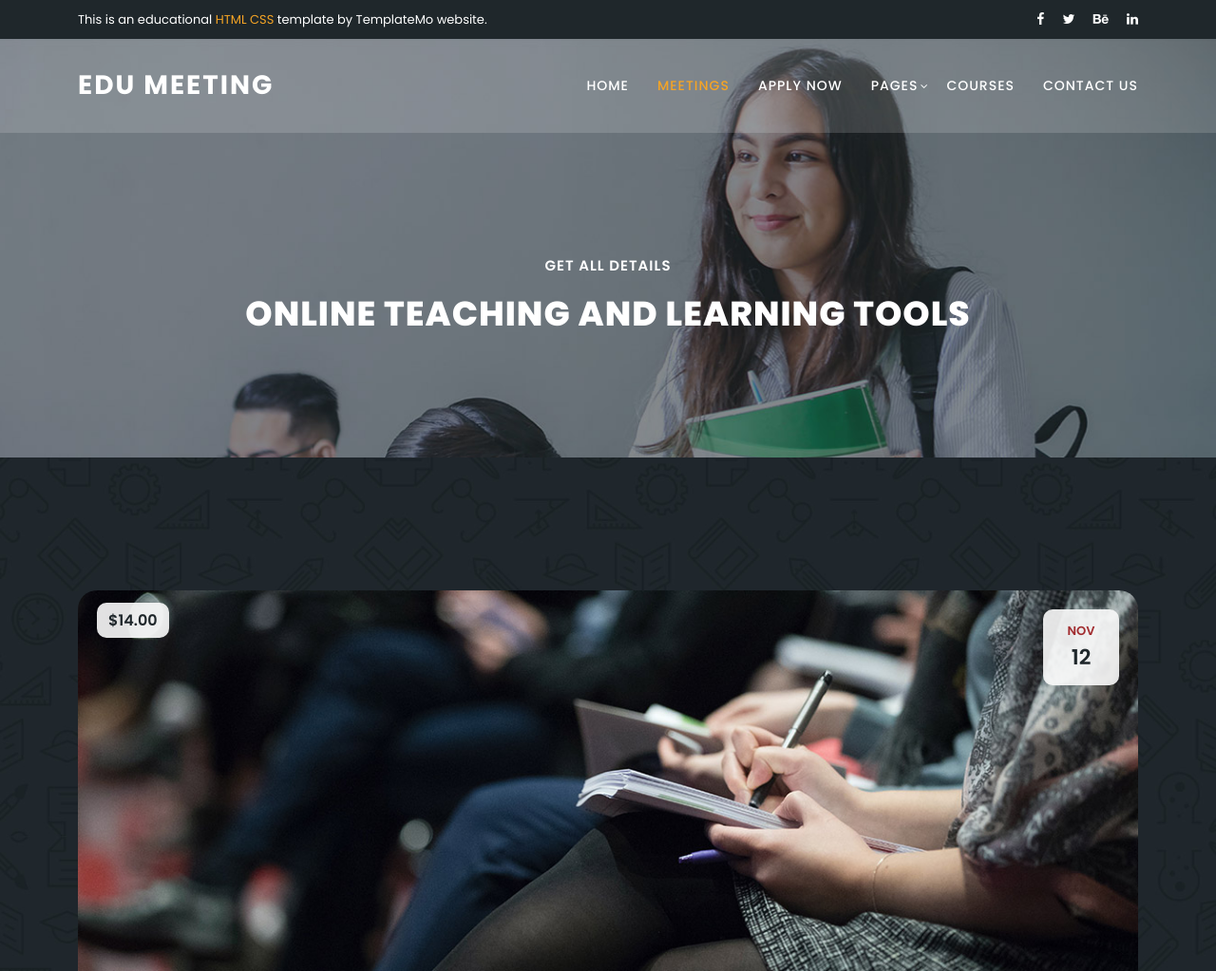
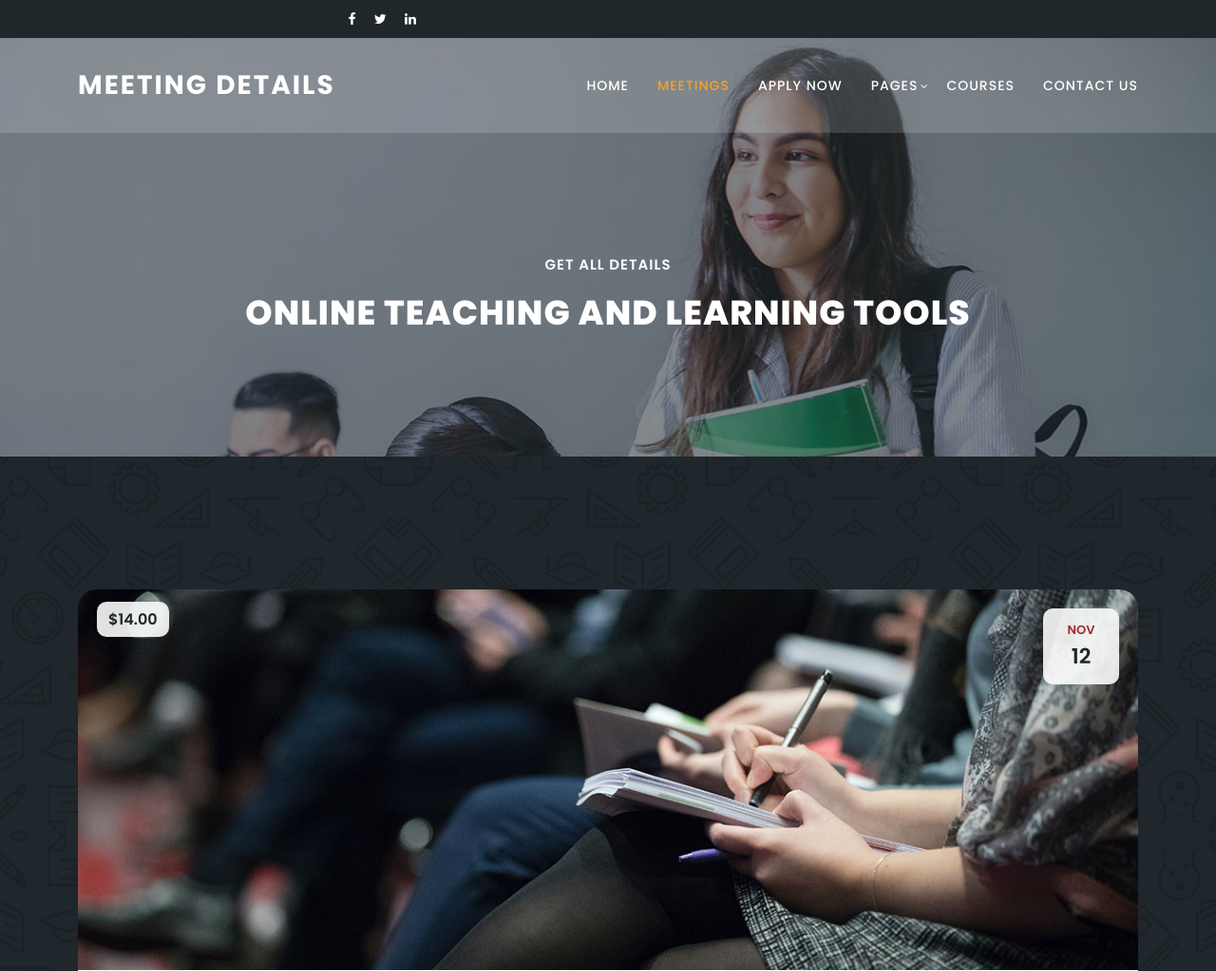
Before and after one commit to OkoroaforKelechiDivine/edu-web-app, a plain HTML site: page meeting-details.html in a window 1280 px wide. Shown: the top 1023 px of the page at 95% size. Drawn offline with nearby package versions, Linux system fonts and the light colour scheme.

Commit message:
fixed meeting-details.html

```diff
--- a/meeting-details.html
+++ b/meeting-details.html
@@ -4,10 +4,10 @@
   <head>
     <meta charset="utf-8">
     <meta name="viewport" content="width=device-width, initial-scale=1, shrink-to-fit=no">
-    <meta name="description" content="">
+    <meta name="description" content="A HTML web page built by zipDemon">
     <meta name="author" content="Okoroafor Kelechi Divine">
     <link href="https://fonts.googleapis.com/css?family=Poppins:100,200,300,400,500,600,700,800,900" rel="stylesheet">
-    <title>Education Template - Meeting Detail Page</title>
+    <title>Meeting Detail Page</title>
     <link href="vendor/bootstrap/css/bootstrap.min.css" rel="stylesheet">
     <link rel="stylesheet" href="assets/css/fontawesome.css">
     <link rel="stylesheet" href="assets/css/templatemo-edu-meeting.css">
@@ -19,17 +19,17 @@
   <div class="sub-header">
     <div class="container">
       <div class="row">
-        <div class="col-lg-8 col-sm-8">
-          <div class="left-content">
-            <p>This is an educational <em>HTML CSS</em> template by TemplateMo website.</p>
-          </div>
-        </div>
+<!--        <div class="col-lg-8 col-sm-8">-->
+<!--          <div class="left-content">-->
+<!--            <p>This is an educational <em>HTML CSS</em> template by TemplateMo website.</p>-->
+<!--          </div>-->
+<!--        </div>-->
         <div class="col-lg-4 col-sm-4">
           <div class="right-icons">
             <ul>
               <li><a href="#"><i class="fa fa-facebook"></i></a></li>
               <li><a href="#"><i class="fa fa-twitter"></i></a></li>
-              <li><a href="#"><i class="fa fa-behance"></i></a></li>
+<!--              <li><a href="#"><i class="fa fa-behance"></i></a></li>-->
               <li><a href="#"><i class="fa fa-linkedin"></i></a></li>
             </ul>
           </div>
@@ -38,18 +38,14 @@
     </div>
   </div>
 
-  <!-- ***** Header Area Start ***** -->
   <header class="header-area header-sticky">
       <div class="container">
           <div class="row">
               <div class="col-12">
                   <nav class="main-nav">
-                      <!-- ***** Logo Start ***** -->
                       <a href="index.html" class="logo">
-                          Edu Meeting
+                          Meeting Details
                       </a>
-                      <!-- ***** Logo End ***** -->
-                      <!-- ***** Menu Start ***** -->
                       <ul class="nav">
                           <li><a href="index.html">Home</a></li>
                           <li><a href="meetings.html" class="active">Meetings</a></li>
@@ -67,13 +63,11 @@
                       <a class='menu-trigger'>
                           <span>Menu</span>
                       </a>
-                      <!-- ***** Menu End ***** -->
                   </nav>
               </div>
           </div>
       </div>
   </header>
-  <!-- ***** Header Area End ***** -->
 
   <section class="heading-page header-text" id="top">
     <div class="container">
@@ -106,9 +100,22 @@
                   <a href="meeting-details.html"><h4>Online Teaching and Learning Tools</h4></a>
                   <p>Recreio dos Bandeirantes, Rio de Janeiro - RJ, 22795-008, Brazil</p>
                   <p class="description">
-                    This is an edu meeting HTML CSS template provided by <a href="https://templatemo.com/" target="_blank" rel="nofollow">TemplateMo website</a>. This is a Bootstrap v5.1.3 layout. If you need more free website templates like this one, please visit our website TemplateMo. Please tell your friends about our website. Thank you. If you want to get the latest collection of HTML CSS templates for your websites, you may visit <a rel="nofollow" href="https://www.toocss.com/" target="_blank">Too CSS website</a>. If you need a working contact form script, please visit <a href="https://templatemo.com/contact" target="_parent">our contact page</a> for more info.
+                    This is an edu meeting HTML CSS template provided by
+                    <a href="https://templatemo.com/" target="_blank" rel="nofollow">
+                      TemplateMo website
+                    </a>.
+                    This is a Bootstrap v5.1.3 layout. If you need more free website templates like this one,
+                    please visit our website TemplateMo. Please tell your friends about our website. Thank you.
+                    If you want to get the latest collection of HTML CSS templates for your websites, you may visit
+                    <a rel="nofollow" href="https://www.toocss.com/" target="_blank">
+                      Too CSS website
+                    </a>.
+                    If you need a working contact form script, please visit
+                    <a href="https://templatemo.com/contact" target="_parent">our contact page</a> for more info.
 
-                    <br><br>You are allowed to use this edu meeting CSS template for your school or university or business. You can feel free to modify or edit this layout. You are not allowed to redistribute the template ZIP file on any other template website. Please contact us for more information.
+                    <br><br>You are allowed to use this edu meeting CSS template for your school or university or business.
+                    You can feel free to modify or edit this layout. You are not allowed to redistribute the template ZIP file
+                    on any other template website. Please contact us for more information.
                   </p>
                   <div class="row">
                     <div class="col-lg-4">
@@ -156,13 +163,12 @@
     </div>
     <div class="footer">
       <p>Copyright © 2022 Edu Meeting Co., Ltd. All Rights Reserved.
-          <br>Design: <a href="https://templatemo.com" target="_parent" title="free css templates">TemplateMo</a></p>
+          <br>Design: <a href="https://templatemo.com"
+                         target="_parent"
+                         title="free css templates">
+          TemplateMo</a></p>
     </div>
   </section>
-
-
-  <!-- Scripts -->
-  <!-- Bootstrap core JavaScript -->
     <script src="vendor/jquery/jquery.min.js"></script>
     <script src="vendor/bootstrap/js/bootstrap.bundle.min.js"></script>
 
@@ -174,9 +180,7 @@
     <script src="assets/js/slick-slider.js"></script>
     <script src="assets/js/custom.js"></script>
     <script>
-        //according to loftblog tut
         $('.nav li:first').addClass('active');
-
         var showSection = function showSection(section, isAnimate) {
           var
           direction = section.replace(/#/, ''),
@@ -190,7 +194,6 @@
           } else {
             $('body, html').scrollTop(reqSectionPos);
           }
-
         };
 
         var checkSection = function checkSection() {
@@ -220,8 +223,4 @@
         });
     </script>
 </body>
-
-
-  </body>
-
 </html>
```
